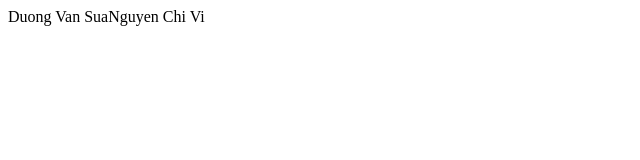
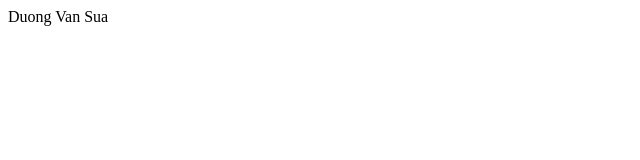
Before and after one commit to DuongSua/LapTrinhHuongDoi, a plain HTML site: page index.html in a window 1280 px wide. Shown: the whole page, without its empty margins (0-640 px from the left). Drawn offline with Linux system fonts and the light colour scheme.

Commit message:
Update index.html
Thay doi code

```diff
--- a/index.html
+++ b/index.html
@@ -3,7 +3,6 @@
     <title>Ky nang nghe nghiep</title>
     <table>
         <tr>Duong Van Sua</tr>
-        <tr>Nguyen Chi Vi</tr>
     </table>
     <html>
 
```
